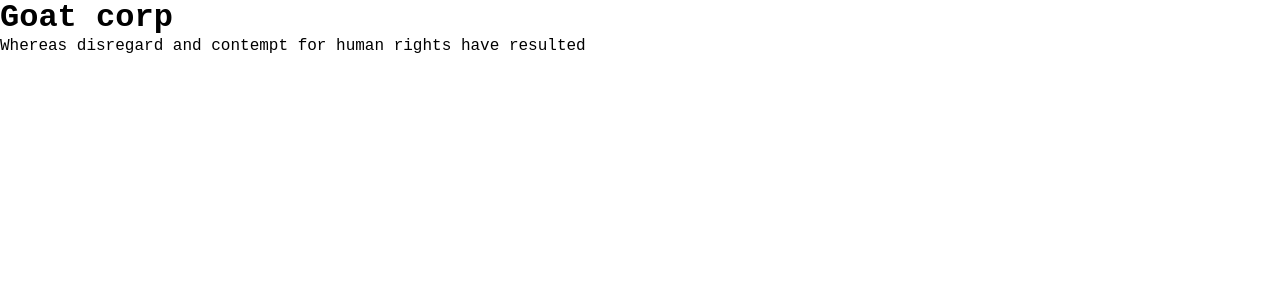
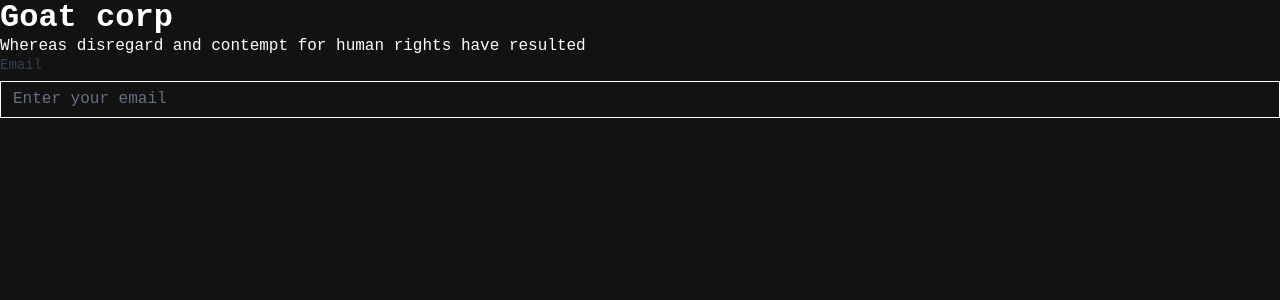
Before and after one commit to NEOdinok/goat-corp, a React (Vite) app: page / in a window 1280 px wide. Shown: the top 300 px of the page. Built offline with nearby package versions, Linux system fonts and the light colour scheme; a web font is replaced by a local one.

Commit message:
feat: more setup, layouts, index styles, input ui

```diff
--- a/package.json
+++ b/package.json
@@ -15,8 +15,7 @@
     "prepare": "husky install"
   },
   "dependencies": {
-    "@reduxjs/toolkit": "^2.2.2",
-    "classnames": "^2.5.1",
+    "clsx": "^2.1.0",
     "modern-normalize": "^2.0.0",
     "react": "^18.2.0",
     "react-dom": "^18.2.0",
--- a/src/app/index.tsx
+++ b/src/app/index.tsx
@@ -1,10 +1,27 @@
+import { useState } from "react";
 import "./styles/index.css";
 
+import { Input } from "@/shared/ui";
+
 export function App() {
+  const tester = () => {
+    console.log("Tester:");
+  };
+
+  const [state, setState] = useState<string>("");
+
   return (
     <>
       <h1>Goat corp</h1>
       <p>Whereas disregard and contempt for human rights have resulted</p>
+
+      <Input
+        name="email"
+        value={state}
+        label="Email"
+        placeholder="Enter your email"
+        onValue={tester}
+      />
     </>
   );
 }
--- a/src/app/styles/index.css
+++ b/src/app/styles/index.css
@@ -3,6 +3,70 @@
 :root {
   /* Typography */
   --font-monospace: "Reddit Mono", monospace;
+
+  /* Color scheme */
+  color-scheme: light dark;
+
+  /* Colors */
+  --color-base-black: #000;
+  --color-base-white: #fff;
+  --color-good-black: #121212;
+
+  /* Primary */
+  --color-primary-50: #e4f9ec; /* Lighter, almost white-green */
+  --color-primary-100: #cbf2da; /* Very light green */
+  --color-primary-200: #b2ecc9; /* Light green */
+  --color-primary-300: #7de3a5; /* Bright light green */
+  --color-primary-600: #22b573; /* New primary color */
+  --color-primary-700: #1a9d62; /* Slightly darker */
+  --color-primary-800: #13854d; /* Even darker green */
+
+  /* Gray */
+  --color-gray-50: #f9fafb;
+  --color-gray-100: #f2f4f7;
+  --color-gray-200: #eaecf0;
+  --color-gray-300: #d0d5dd;
+  --color-gray-500: #667085;
+  --color-gray-600: #475467;
+  --color-gray-700: #344054;
+  --color-gray-800: #1d2939;
+  --color-gray-900: #101828;
+
+  /* Error */
+  --color-error-50: #fef3f2;
+  --color-error-100: #fee4e2;
+  --color-error-300: #fda29b;
+  --color-error-500: #f04438;
+  --color-error-600: #d92d20;
+
+  /* Display xs */
+  --font-display-xs-semibold: 600 24px/32px var(--font-monospace);
+
+  /* Display md */
+  --font-display-md-semibold: 600 36px/44px var(--font-monospace);
+
+  /* Text lg */
+  --font-text-lg-regular: 400 18px/28px var(--font-monospace);
+  --font-text-lg-semibold: 600 18px/28px var(--font-monospace);
+  --font-text-lg-bold: 700 18px/28px var(--font-monospace);
+
+  /* Text md */
+  --font-text-md-regular: 400 16px/24px var(--font-monospace);
+  --font-text-md-medium: 500 16px/24px var(--font-monospace);
+  --font-text-md-semibold: 600 16px/24px var(--font-monospace);
+
+  /* Text sm */
+  --font-text-sm-regular: 400 14px/20px var(--font-monospace);
+  --font-text-sm-medium: 500 14px/20px var(--font-monospace);
+  --font-text-sm-semibold: 600 14px/20px var(--font-monospace);
+
+  /* Text xs */
+  --font-text-xs-regular: 400 12px/18px var(--font-monospace);
+  --font-text-xs-medium: 500 12px/18px var(--font-monospace);
+  --font-text-xs-semibold: 600 12px/18px var(--font-monospace);
+
+  /* Shadow xs */
+  --shadow-xs: 0px 1px 2px rgb(16 24 40 / 5%);
 }
 
 /*
@@ -35,6 +99,8 @@ body {
   5. Improve text rendering
 */
 body {
+  background-color: var(--color-good-black); /* Set the background color */
+  color: var(--color-base-white); /* Set the text color */
   font-family: var(--font-monospace);
   -webkit-font-smoothing: antialiased;
 }
--- /dev/null
+++ b/src/layouts/base/styles.module.css
@@ -0,0 +1,22 @@
+.main {
+  padding: 32px 24px;
+  margin: 0 auto;
+}
+
+.header {
+  border-bottom: 1px solid var(--color-gray-100);
+}
+
+@media (width >= 640px) {
+  .main {
+    max-width: 1280px;
+    padding: 48px 0 96px;
+  }
+
+  .navigation {
+    max-width: 1280px;
+    padding-right: 32px;
+    padding-left: 32px;
+    margin: 0 auto;
+  }
+}
--- /dev/null
+++ b/src/shared/ui/index.ts
@@ -0,0 +1 @@
+export { Input } from "./input";
--- /dev/null
+++ b/src/shared/ui/input/index.tsx
@@ -0,0 +1,80 @@
+import cn from "clsx";
+import type { ChangeEvent, InputHTMLAttributes } from "react";
+
+import styles from "./styles.module.css";
+
+export interface Props<T extends string> extends InputHTMLAttributes<HTMLInputElement> {
+  className?: string;
+  onValue: (value: string, { name }: { name: T }) => void;
+  name: T;
+  value: string;
+  label?: string;
+  type?: "text" | "email" | "search";
+  hint?: string;
+  variant?: "sm" | "md";
+  error?: string;
+}
+
+export const Input = <T extends string>({
+  className,
+  onValue,
+  name,
+  value,
+  label,
+  hint,
+  type = "text",
+  variant = "sm",
+  error,
+  ...rest
+}: Props<T>) => {
+  const handleChange = (event: ChangeEvent<HTMLInputElement>) => {
+    const { value, name } = event.currentTarget;
+    onValue(value, { name: name as T });
+  };
+
+  return label ? (
+    <>
+      <label className={cn(styles.labelOnly, className)}>
+        <span className={styles.label}>{label}</span>
+        <input
+          type={type}
+          name={name}
+          className={cn(styles.root, styles[`variant-${variant}`], {
+            [styles.hasError]: Boolean(error),
+          })}
+          value={value}
+          onChange={handleChange}
+          {...rest}
+        />
+        {error ? (
+          <span className={styles.error}>{error}</span>
+        ) : (
+          hint && <span className={styles.hint}>{hint}</span>
+        )}
+      </label>
+    </>
+  ) : (
+    <>
+      <input
+        type={type}
+        name={name}
+        className={cn(
+          styles.root,
+          styles[`variant-${variant}`],
+          {
+            [styles.hasError]: Boolean(error),
+          },
+          className
+        )}
+        value={value}
+        onChange={handleChange}
+        {...rest}
+      />
+      {error ? (
+        <span className={styles.error}>{error}</span>
+      ) : (
+        hint && <span className={styles.hint}>{hint}</span>
+      )}
+    </>
+  );
+};
--- /dev/null
+++ b/src/shared/ui/input/styles.module.css
@@ -0,0 +1,63 @@
+.root {
+  display: block;
+  width: 100%;
+  border: 1px solid var(--color-base-white);
+  background-color: var(--color-good-black);
+}
+
+.root::placeholder {
+  color: var(--color-gray-500);
+}
+
+.root:focus-visible {
+  border-color: var(--color-primary-300);
+  box-shadow: var(--shadow-xs), 0 0 0 4px var(--color-primary-100);
+  outline: none;
+}
+
+.root:disabled {
+  background-color: var(--color-gray-50);
+  color: var(--color-gray-500);
+}
+
+.label-only {
+  display: block;
+}
+
+.label {
+  display: inline-block;
+  margin-bottom: 6px;
+  color: var(--color-gray-700);
+  font: var(--font-text-sm-medium);
+}
+
+.variant-sm {
+  padding: 8px 12px;
+}
+
+.variant-md {
+  padding: 10px 14px;
+}
+
+.hint {
+  display: block;
+  margin-top: 6px;
+  color: var(--color-gray-500);
+  font: var(--font-text-sm-regular);
+}
+
+.error {
+  display: block;
+  margin-top: 6px;
+  color: var(--color-error-500);
+  font: var(--font-text-sm-regular);
+}
+
+.has-error {
+  border-color: var(--color-error-300);
+}
+
+.has-error:focus-visible {
+  border-color: var(--color-error-300);
+  box-shadow: var(--shadow-xs), 0 0 0 4px var(--color-error-100);
+}
```
Also changed, not shown: src/layouts/base/index.tsx (added, +29 -0 lines), src/pages/home/page.tsx (added, +11 -0 lines), 1 other file (tests, documents, lock files or other folders).
